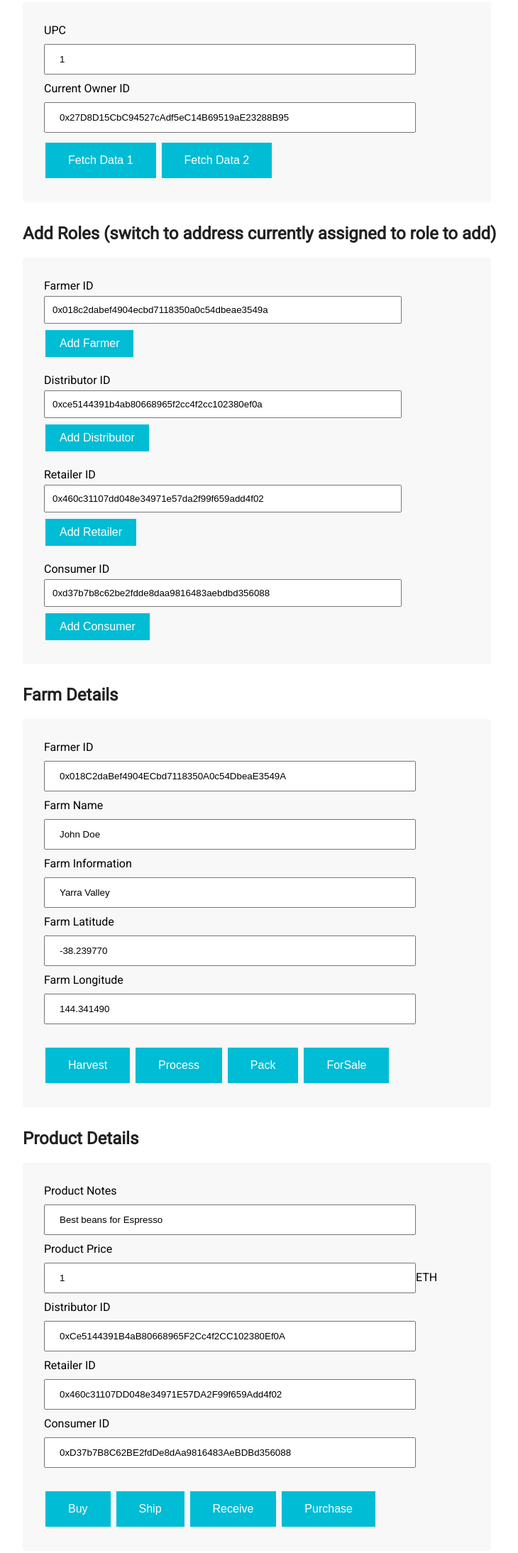
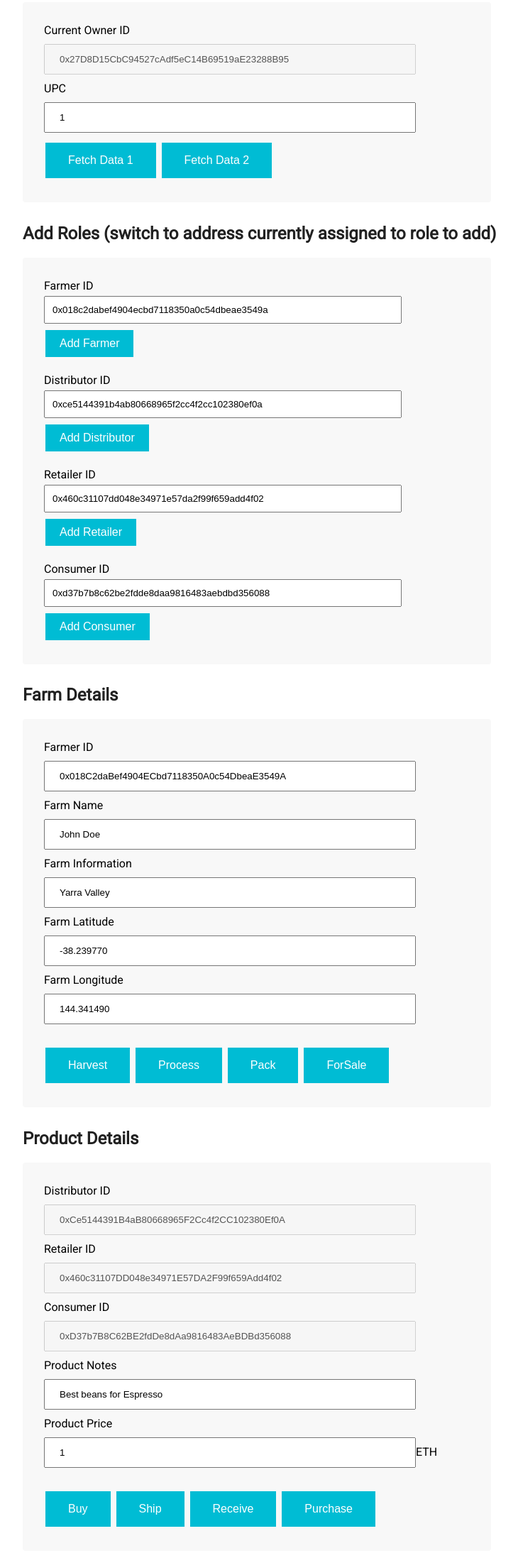
Before and after one commit to sriharish/CoffeeChain, a website: page project-6/index.html in a window 1280 px wide. Shown: the part 223-2411 px from the top of the page at 71% size, without its empty margins (8-738 px from the left). Drawn offline with nearby package versions, Linux system fonts and the light colour scheme; files whose address does not match are found by name.

Commit message:
disable read-only inputs

```diff
--- a/project-6/index.html
+++ b/project-6/index.html
@@ -19,12 +19,14 @@
     <div id="ftc-harvest">
         <h2>Product Overview</h2>
         <div class="form-group">
+            Current Owner ID
+            <br>
+            <input type="text" id="ownerID" name="ownerID" value="0x27D8D15CbC94527cAdf5eC14B69519aE23288B95" size="50" disabled>
+            <br>
             UPC
             <br>
-            <input type="number" id="upc" name="upc" value=1><br>
-            Current Owner ID
+            <input type="number" id="upc" name="upc" value=1>
             <br>
-            <input type="text" id="ownerID" name="ownerID" value="0x27D8D15CbC94527cAdf5eC14B69519aE23288B95" size="50"><br>
             <div class=button-div>
                 <button class="btn-fetchOne" id="button" type="button" data-id="9">Fetch Data 1</button>
                 <button class="btn-fetchTwo" id="button" type="button" data-id="10">Fetch Data 2</button>
@@ -89,25 +91,25 @@
         <div class=form-break></div>
         <h2>Product Details</h2>
         <div class="form-group">
+            Distributor ID
+            <br>
+            <input type="text" id="distributorID" name="distributorID" value="0xCe5144391B4aB80668965F2Cc4f2CC102380Ef0A"
+                size="50" disabled>
+            <br>
+            Retailer ID
+            <br>
+            <input type="text" id="retailerID" name="retailerID" value="0x460c31107DD048e34971E57DA2F99f659Add4f02"
+                size="50" disabled><br>
+            Consumer ID
+            <br>
+            <input type="text" id="consumerID" name="consumerID" value="0xD37b7B8C62BE2fdDe8dAa9816483AeBDBd356088"
+                size="50" disabled><br>
             Product Notes
             <br>
             <input type="text" id="productNotes" name="productNotes" value="Best beans for Espresso" size="60"><br>
             Product Price
             <br>
             <input type="number" id="productPrice" name="productPrice" value=1>ETH<br>
-            Distributor ID
-            <br>
-            <input type="text" id="distributorID" name="distributorID" value="0xCe5144391B4aB80668965F2Cc4f2CC102380Ef0A"
-                size="50">
-            <br>
-            Retailer ID
-            <br>
-            <input type="text" id="retailerID" name="retailerID" value="0x460c31107DD048e34971E57DA2F99f659Add4f02"
-                size="50"><br>
-            Consumer ID
-            <br>
-            <input type="text" id="consumerID" name="consumerID" value="0xD37b7B8C62BE2fdDe8dAa9816483AeBDBd356088"
-                size="50"><br>
             <br>
             <button class="btn-buy" id="button" type="button" data-id="5">Buy</button>
             <button class="btn-ship" id="button" type="button" data-id="6">Ship</button>
```
